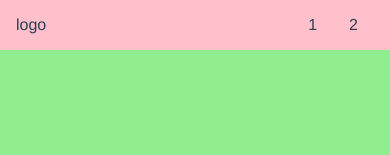
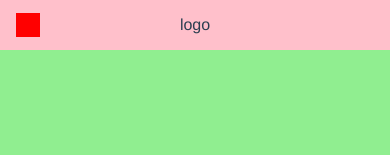
Before and after one commit to debugtheworldbot/viteUi, a Vue app: page /#/ in a window 390 px wide. Shown: the top 155 px of the page. Built offline with nearby package versions, Linux system fonts and the light colour scheme.

Commit message:
aside adapt phone

```diff
--- a/src/App.vue
+++ b/src/App.vue
@@ -8,7 +8,9 @@
 export default {
   name: 'App',
   setup(){
-    const asideVisible= ref(false)
+    const width=document.documentElement.clientWidth
+    console.log(width)
+    const asideVisible= ref(width > 500)
     provide('asideVisible',asideVisible)
   }
 }
--- a/src/components/TopNav.vue
+++ b/src/components/TopNav.vue
@@ -1,10 +1,11 @@
 <template>
   <div class="topNav" >
-    <div class="logo" @click="toggleVisible">logo</div>
+    <div class="logo" >logo</div>
     <ul class="menu">
       <li>1</li>
       <li>2</li>
     </ul>
+    <span class="toggleAside" @click="toggleVisible"></span>
   </div>
 </template>
 
@@ -30,7 +31,8 @@
   padding: 16px;
   position: relative;
   z-index: 10;
-
+  justify-content: center;
+  align-items: center;
   > .logo {
     max-width: 6em;
     margin-right: auto;
@@ -45,5 +47,27 @@
       margin: 0 1em;
     }
   }
+  > .toggleAside {
+    display: none;
+    width: 24px;
+    height: 24px;
+    background: red;
+    position: absolute;
+    left: 16px;
+    top: 50%;
+    transform: translateY(-50%);
+  }
+  @media (max-width: 500px){
+    > .menu{
+      display: none;
+    }
+    > .logo{
+      margin: 0 auto;
+    }
+    > .toggleAside{
+      display: inline-block;
+    }
+
+  }
 }
 </style>
--- a/src/views/Doc.vue
+++ b/src/views/Doc.vue
@@ -45,10 +45,6 @@
   background: lightblue;
   width: 150px;
   padding: 70px 16px 16px 16px;
-  position: fixed;
-  top: 0;
-  left: 0;
-
 > h2 {
   margin-bottom: 4px;
 }
@@ -58,7 +54,13 @@
 > li {
   padding: 4px 0;
 }
-
+@media (max-width: 500px) {
+  aside{
+    position: fixed;
+    top: 0;
+    left: 0;
+  }
+}
 }
 }
 
```
